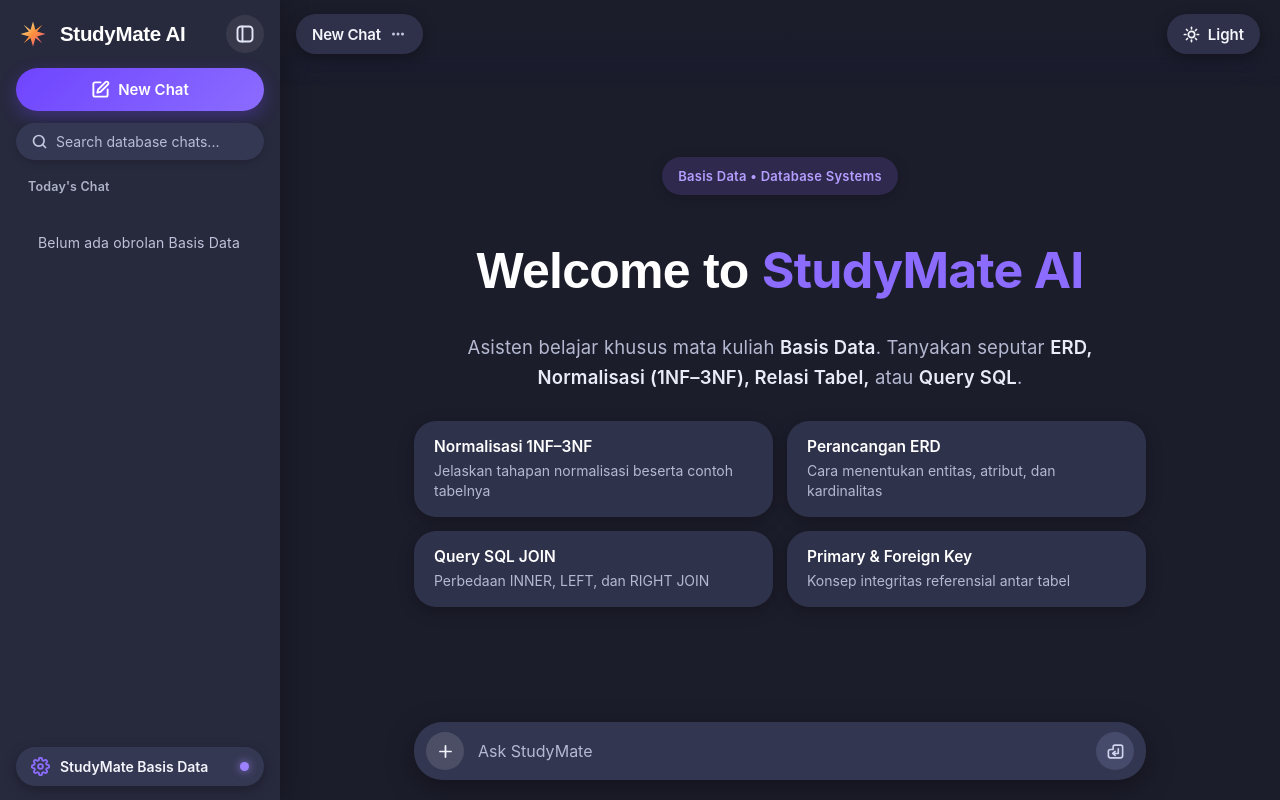
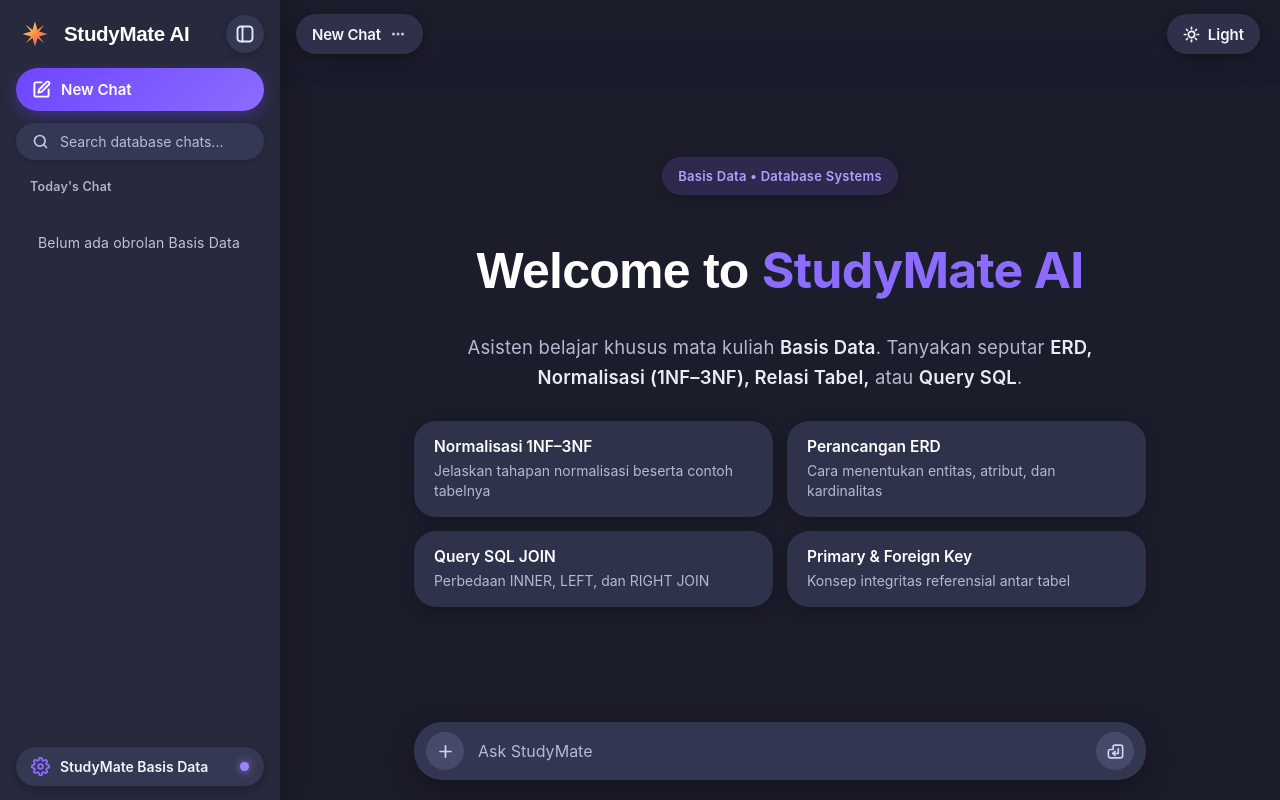
Before and after one commit to AbsoluteRayy/studymate-ai, a React (Vite) app: page / in a window 1280 px wide. Built offline with nearby package versions, Linux system fonts and the light colour scheme; a web font is replaced by a local one.

Commit message:
style: unify attach/send button colors, sidebar toggle appearance, and left-align New Chat

```diff
--- a/src/components/ChatHeader.css
+++ b/src/components/ChatHeader.css
@@ -95,10 +95,11 @@
   pointer-events: auto;
 }
 
+/* Tombol Buka Sidebar Serasi 100% dengan Tombol Tutup Sidebar di Sidebar.css */
 .header-sidebar-btn {
   position: relative;
-  width: 34px;
-  height: 34px;
+  width: 38px;
+  height: 38px;
   background: transparent;
   border: none;
   outline: none;
@@ -114,8 +115,9 @@
 }
 
 .header-sidebar-btn:hover {
-  background: rgba(0, 0, 0, 0.06);
-  color: #111;
+  background: #ffffff;
+  color: #111111;
+  box-shadow: 0 2px 10px rgba(0, 0, 0, 0.08);
 }
 
 .chat-window.dark .header-sidebar-btn {
@@ -126,12 +128,19 @@
 
 .app.mode-general .chat-window.dark .header-sidebar-btn {
   background: transparent;
-  color: #f3e7e1;
+  color: #f5ebe6;
 }
 
 .chat-window.dark .header-sidebar-btn:hover {
-  background: rgba(255, 255, 255, 0.1);
+  background: #353852;
   color: #ffffff;
+  box-shadow: 0 2px 10px rgba(0, 0, 0, 0.25);
+}
+
+.app.mode-general .chat-window.dark .header-sidebar-btn:hover {
+  background: #382b26;
+  color: #ffffff;
+  box-shadow: 0 2px 10px rgba(0, 0, 0, 0.3);
 }
 
 .header-logo-default,
@@ -151,7 +160,7 @@
 
 .header-logo-hover-icon {
   opacity: 0;
-  transform: translateX(-3px) scale(0.9);
+  transform: translateX(-3px) scale(0.92);
 }
 
 .header-sidebar-btn.has-brand-logo:hover .header-logo-default {
@@ -420,8 +429,8 @@
   }
 
   .header-sidebar-btn {
-    width: 34px;
-    height: 34px;
+    width: 38px;
+    height: 38px;
   }
 
   .chat-header-title,
--- a/src/components/ChatInput.css
+++ b/src/components/ChatInput.css
@@ -2,7 +2,7 @@
   width: 100%;
   max-width: 780px;
   margin: 0 auto;
-  padding: 10px 24px 20px;
+  padding: 10px 24px calc(20px + env(safe-area-inset-bottom, 0px));
   box-sizing: border-box;
   flex-shrink: 0;
 }
@@ -119,14 +119,17 @@
   flex-shrink: 0;
 }
 
+/* Tombol + Serasi Identik dengan Warna Tombol Kanan */
 .attach-plus-btn {
   width: 38px;
   height: 38px;
+  min-width: 38px;
+  min-height: 38px;
   border-radius: 9999px;
-  background: rgba(0, 0, 0, 0.06);
+  background-color: #e2e2ea;
   border: none;
   outline: none;
-  color: #333;
+  color: #5b5b66;
   display: inline-flex;
   align-items: center;
   justify-content: center;
@@ -136,17 +139,27 @@
 }
 
 .attach-plus-btn:hover:not(:disabled) {
-  background: var(--accent-soft-bg);
+  background-color: var(--accent-soft-bg);
   color: var(--accent-primary);
 }
 
 .chat-window.dark .attach-plus-btn {
-  background: rgba(255, 255, 255, 0.12);
-  color: #f3f4fb;
+  background-color: #464a6b;
+  color: #cfd3eb;
+}
+
+.app.mode-general .chat-window.dark .attach-plus-btn {
+  background-color: #4a3932;
+  color: #dfd0c8;
 }
 
 .chat-window.dark .attach-plus-btn:hover:not(:disabled) {
-  background: var(--accent-soft-bg-dark);
+  background-color: #53587e;
+  color: #ffffff;
+}
+
+.app.mode-general .chat-window.dark .attach-plus-btn:hover:not(:disabled) {
+  background-color: #59453d;
   color: #ffffff;
 }
 
@@ -340,7 +353,7 @@
 
 @media (max-width: 768px) {
   .chat-input-container {
-    padding: 8px 16px 14px;
+    padding: 8px 16px calc(14px + env(safe-area-inset-bottom, 0px));
   }
 
   .chat-input-box {
--- a/src/components/Sidebar.css
+++ b/src/components/Sidebar.css
@@ -85,8 +85,8 @@
 }
 
 .sidebar-brand-btn {
-  width: 34px;
-  height: 34px;
+  width: 38px;
+  height: 38px;
   background: transparent;
   border: none;
   outline: none;
@@ -102,14 +102,15 @@
   transform: scale(1.08);
 }
 
+/* Tombol Tutup Sidebar Serasi 100% dengan Tombol Buka Sidebar di ChatHeader */
 .sidebar-toggle-btn {
   position: relative;
   width: 38px;
   height: 38px;
-  background: rgba(255, 255, 255, 0.08);
+  background: #353852;
   border: none;
   outline: none;
-  color: #e2e5f5;
+  color: #e4e7f7;
   cursor: pointer;
   padding: 0;
   border-radius: 9999px;
@@ -117,12 +118,23 @@
   align-items: center;
   justify-content: center;
   flex-shrink: 0;
+  box-shadow: 0 2px 10px rgba(0, 0, 0, 0.22);
+}
+
+.sidebar.sidebar-general .sidebar-toggle-btn {
+  background: #382b26;
+  color: #f5ebe6;
 }
 
 .sidebar-toggle-btn:hover {
-  background: rgba(255, 255, 255, 0.16);
+  background: #414563;
   color: #ffffff;
-  box-shadow: 0 2px 10px rgba(0, 0, 0, 0.25);
+  box-shadow: 0 4px 14px rgba(0, 0, 0, 0.3);
+}
+
+.sidebar.sidebar-general .sidebar-toggle-btn:hover {
+  background: #463630;
+  color: #ffffff;
 }
 
 .sidebar-icon-default,
@@ -155,7 +167,7 @@
   transform: translateX(0) scale(1);
 }
 
-/* Stack StudyMate AI + General Menempel Rapat & Utuh (Tidak Terpotong) */
+/* Stack StudyMate AI + General Menempel Rapat & Utuh */
 .logo-brand-stack {
   display: flex;
   flex-direction: column;
@@ -211,9 +223,10 @@
   opacity: 1;
 }
 
+/* Tombol New Chat Rata Kiri Sejajar dengan Search & Riwayat Chat */
 .new-chat {
   width: 100%;
-  padding: 12px 18px;
+  padding: 12px 16px;
   border: none;
   outline: none;
   border-radius: 9999px;
@@ -226,8 +239,8 @@
   white-space: nowrap;
   display: flex;
   align-items: center;
-  justify-content: center;
-  gap: 8px;
+  justify-content: flex-start;
+  gap: 10px;
   box-shadow: 0 6px 18px var(--accent-glow);
 }
 
@@ -245,7 +258,7 @@
 
 .search-icon {
   position: absolute;
-  left: 15px;
+  left: 16px;
   color: #c2c6dc;
   pointer-events: none;
 }
@@ -256,7 +269,7 @@
 
 .search-input {
   width: 100%;
-  padding: 10px 16px 10px 40px;
+  padding: 10px 16px 10px 44px;
   border: none;
   border-radius: 9999px;
   background: #353852;
@@ -294,7 +307,7 @@
 
 .history-title {
   text-align: left;
-  padding-left: 12px;
+  padding-left: 14px;
   color: #aeb3c9;
   font-size: 12.5px;
   font-weight: 600;
```
